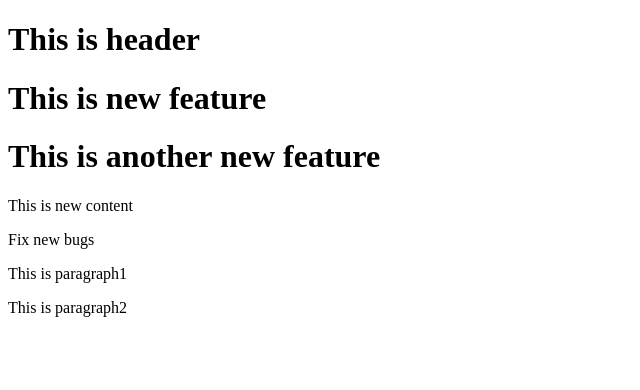
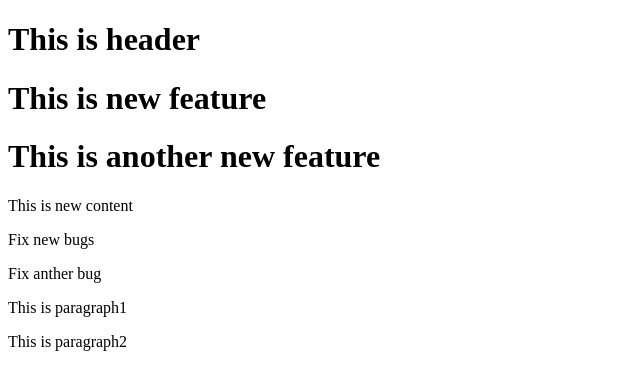
Before and after one commit to Bbsphwit/sample_git2, a plain HTML site: page index.html in a window 1280 px wide. Shown: the whole page, without its empty margins (0-640 px from the left). Drawn offline with Linux system fonts and the light colour scheme.

Commit message:
fix anthor bug

```diff
--- a/index.html
+++ b/index.html
@@ -7,6 +7,7 @@
 <h1>This is another new feature</h1>
 <p>This is new content</p>
 <p>Fix new bugs</p>
+<p>Fix anther bug</p>
 <p>This is paragraph1</p>
 <p>This is paragraph2</p>
 </body>
```
